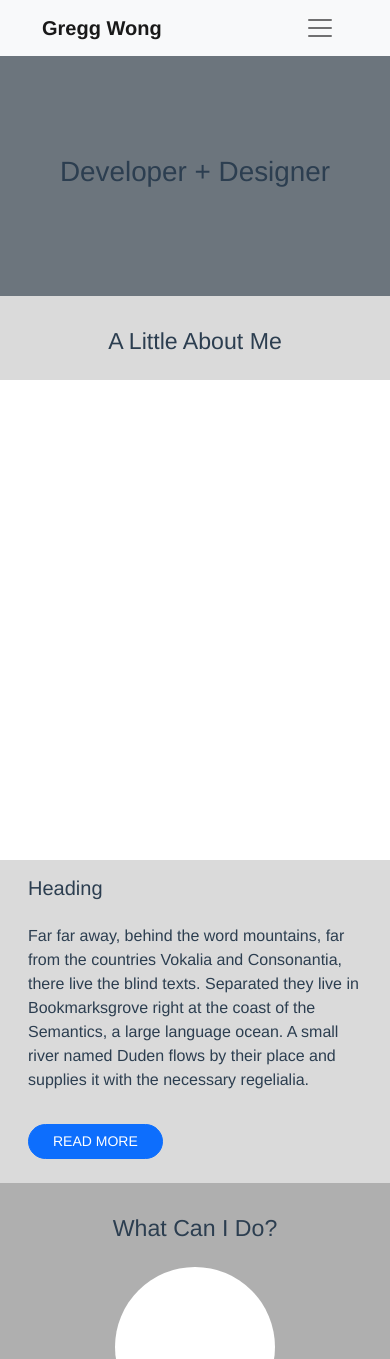
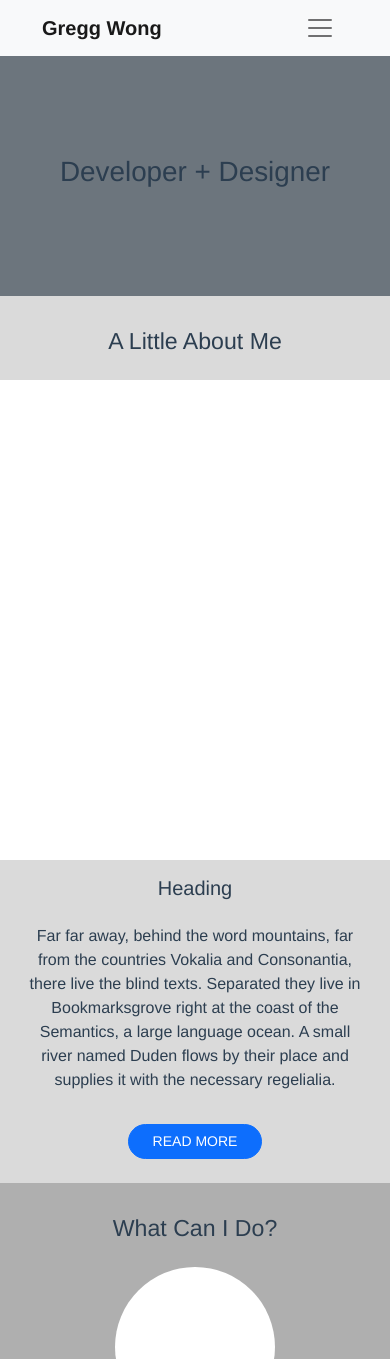
Before and after one commit to Jon-Mykal/personal-website, a Vue app: page / in a window 390 px wide. Shown: the top 1359 px of the page. Built offline with nearby package versions, Linux system fonts and the light colour scheme.

Commit message:
Add more responsive styling

```diff
--- a/src/views/HomeView.vue
+++ b/src/views/HomeView.vue
@@ -11,7 +11,7 @@
             </section>
           </section>
           <section class="col-md-6 col-sm-12">
-            <section class="wrapper d-flex px-3 flex-column pb-3 text-start">
+            <section class="wrapper d-flex px-3 flex-column pb-3 text-md-start">
               <h5>Heading</h5>
               <p class="pt-3">
                 Far far away, behind the word mountains, far from the countries Vokalia and Consonantia, there live the blind texts.
@@ -19,7 +19,7 @@
                 A small river named Duden flows by their place and supplies it with the necessary regelialia.
               </p>
             </section>
-            <section class="d-flex px-3">
+            <section class="d-flex px-3 justify-content-center justify-content-sm-start">
               <router-link class="btn btn-primary rounded-pill px-4 gw--fs-7" :to="{ name: 'about' }">READ MORE</router-link>
             </section>
           </section>
```
